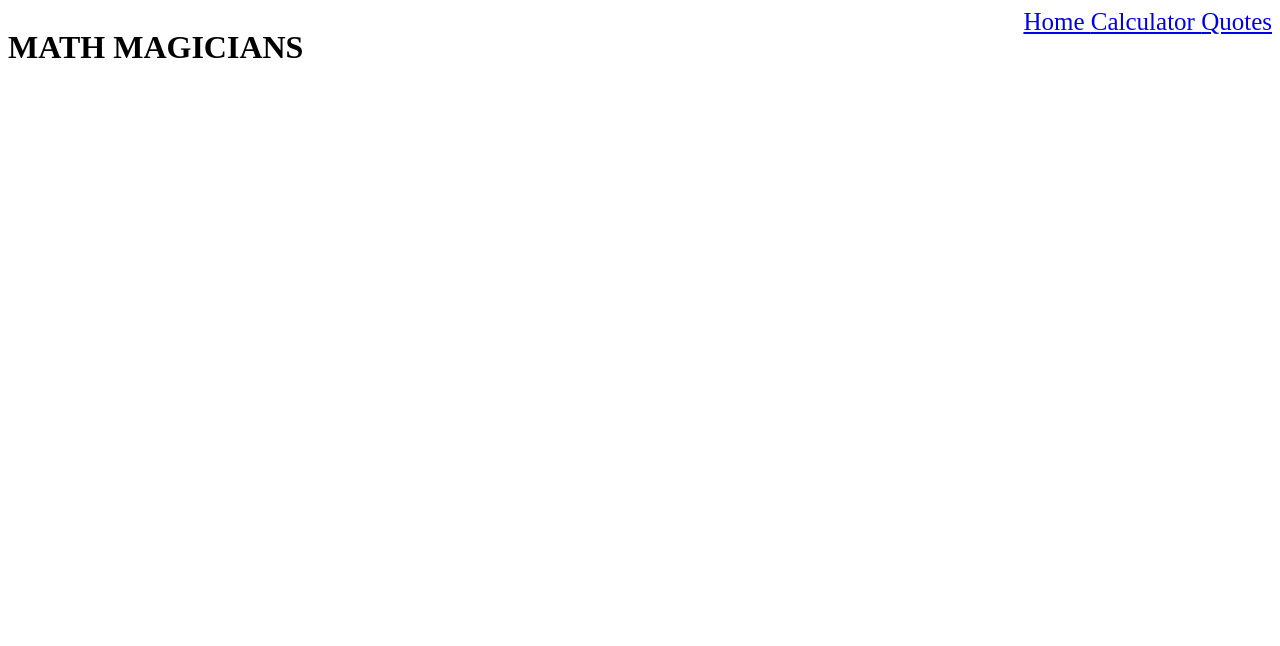
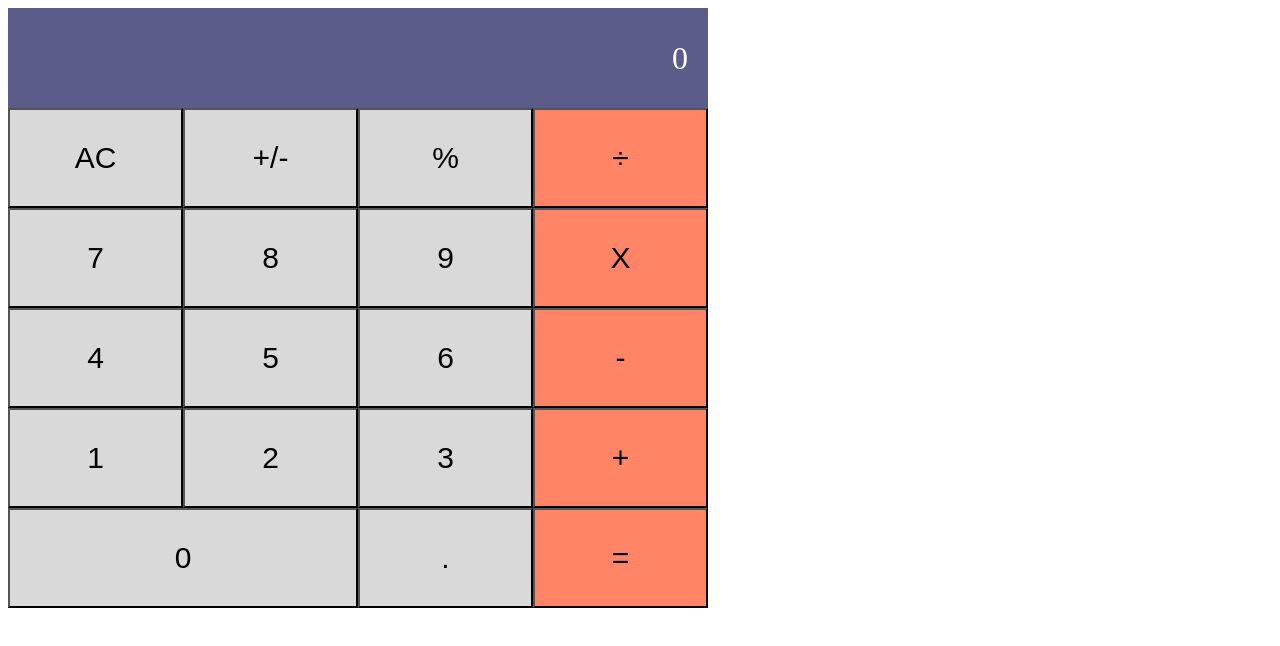
Before and after one commit to Arinpe/Calculator_-React, a React (Create React App) app: page / in a window 1280 px wide. Shown: the top 646 px of the page. Built offline with nearby package versions, Linux system fonts and the light colour scheme.

Commit message:
Updated App.js

```diff
--- a/src/components/App.js
+++ b/src/components/App.js
@@ -1,21 +1,105 @@
-import { BrowserRouter, Route, Switch } from 'react-router-dom';
-import React from 'react';
-import Navbar from './nvbar';
-import Calculator from '../pages/Calculator';
-import Quotes from '../pages/Quotes';
+/* eslint-disable no-unused-vars */
+import React, { useState, Component, Fragment } from 'react';
+import ButtonPannel from './ButtonPanel';
+import Display from './Display';
+import Button from './Button';
+import calculate from '../logic/calculate';
 
-const App = () => (
-  <BrowserRouter>
-    <div>
+const buttons = [
+  'AC',
+  '+/-',
+  '%',
+  '/',
+  '9',
+  '8',
+  '7',
+  '*',
+  '6',
+  '5',
+  '4',
+  '+',
+  '3',
+  '2',
+  '1',
+  '-',
+  '0',
+  '.',
+  '=',
+];
+class App extends Component {
+  constructor() {
+    super();
+    this.state = {
+      total: null,
+      prev: '0',
+      next: '0',
+      operator: null,
+    };
+  }
+
+  handledisplay = (prev, next, tot, op) => {
+    let ans;
+    if (tot) {
+      ans = tot;
+    } else if (!op) {
+      ans = prev;
+    } else {
+      ans = next;
+    }
+    return ans;
+  };
+
+  handleClick = e => {
+    const {
+      total, next, operator, prev,
+    } = this.state;
+    const res = calculate(
+      {
+        total,
+        next,
+        operator,
+        prev,
+      },
+      e.target.value,
+    );
+
+    this.setState({
+      ...res,
+    });
+  };
+
+  render() {
+    const {
+      prev, next, total, operator,
+    } = this.state;
+    return (
       <>
-        <Navbar />
-        <Switch>
-          <Route exact path="/calculator" component={Calculator} />
-          <Route exact path="/quote" component={Quotes} />
-        </Switch>
+        <div className="App">
+          <div className="Appcalculator">
+            <Display
+              current={this.handledisplay(prev, next, total, operator)}
+            />
+            <ButtonPannel>
+              {buttons.map(button => {
+                const operators = ['+', '-', '*', '/', '%', 'X²'];
+                const isOperator = operators.includes(button);
+                const isAcBtn = button === 'AC';
+                return (
+                  <Button
+                    onClick={this.handleClick}
+                    key={button}
+                    name={button}
+                    operator={isOperator}
+                    acBtn={isAcBtn}
+                  />
+                );
+              })}
+            </ButtonPannel>
+          </div>
+        </div>
       </>
-    </div>
-  </BrowserRouter>
-);
+    );
+  }
+}
 
 export default App;
```
